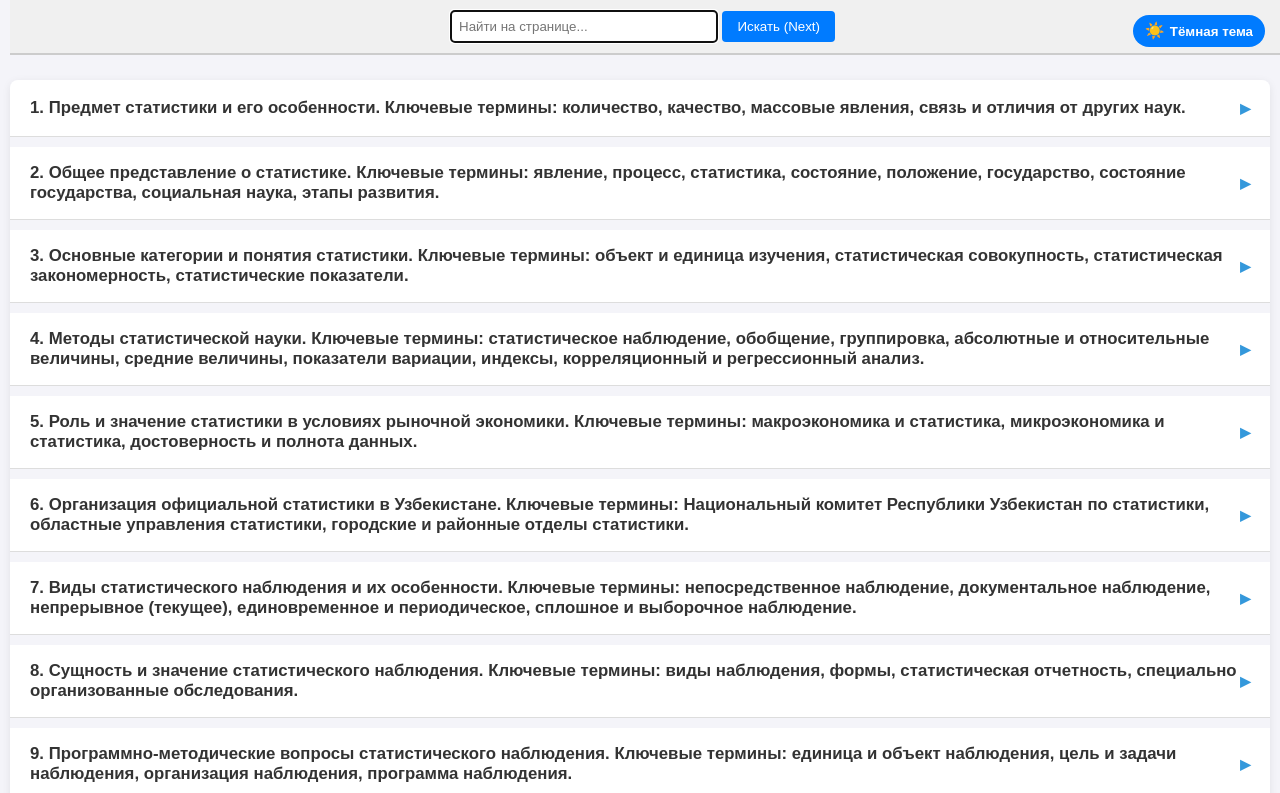
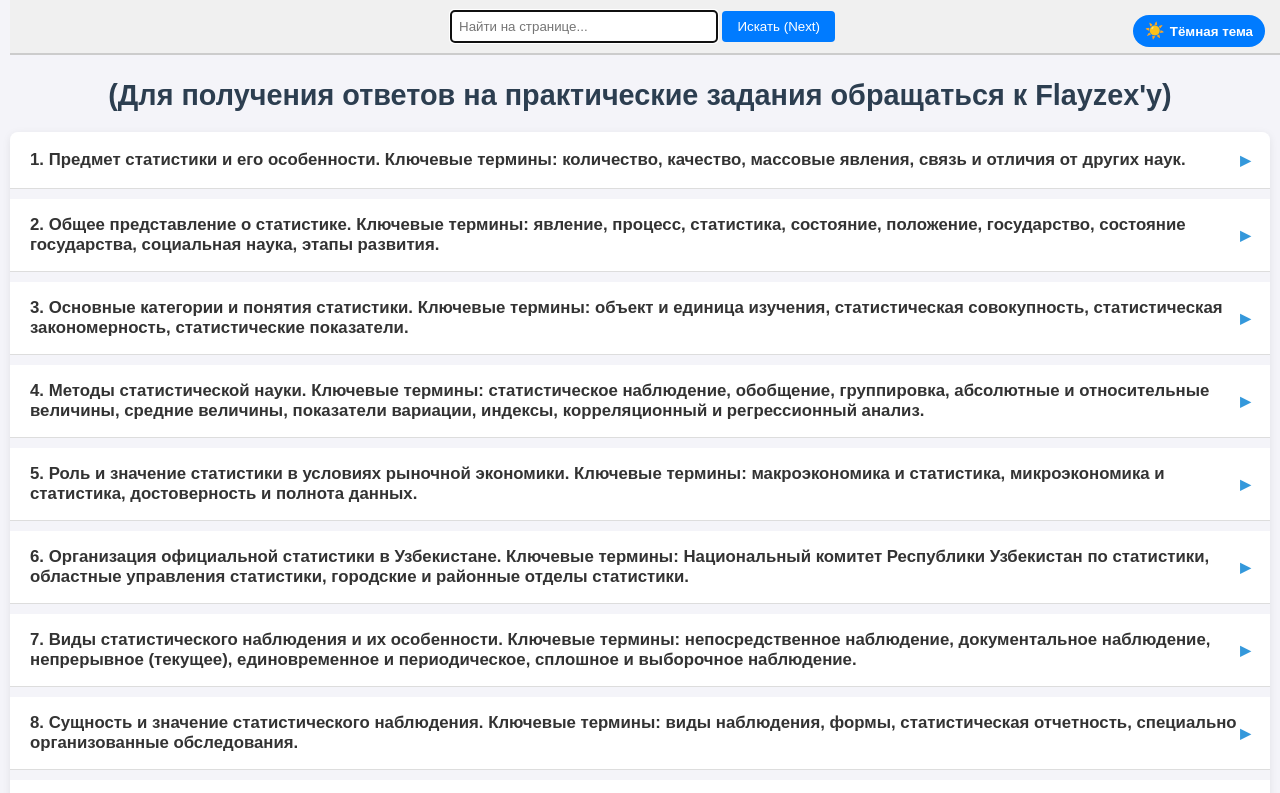
Before and after one commit to Flayzex/flayzex-uni, a plain HTML site: page statistics/theory/index.html in a window 1280 px wide. Shown: the top 793 px of the page. Drawn offline with Linux system fonts and the light colour scheme.

Commit message:
Create advertismenst for practical Statistics

```diff
--- a/statistics/theory/index.html
+++ b/statistics/theory/index.html
@@ -48,6 +48,8 @@
     </div>
 
     <div id="faq-container">
+
+        <h1>(Для получения ответов на практические задания обращаться к Flayzex'у)</h1>
 
         <div class="accordion">
 
```
